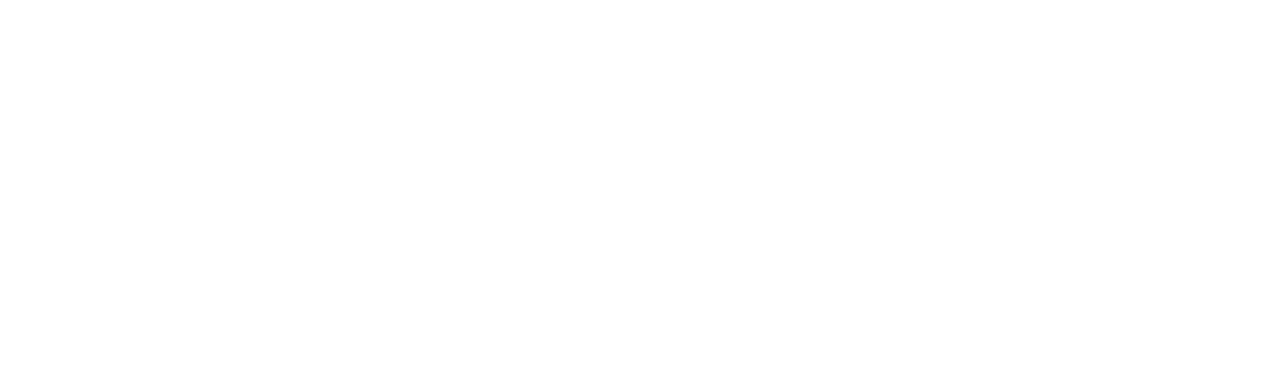
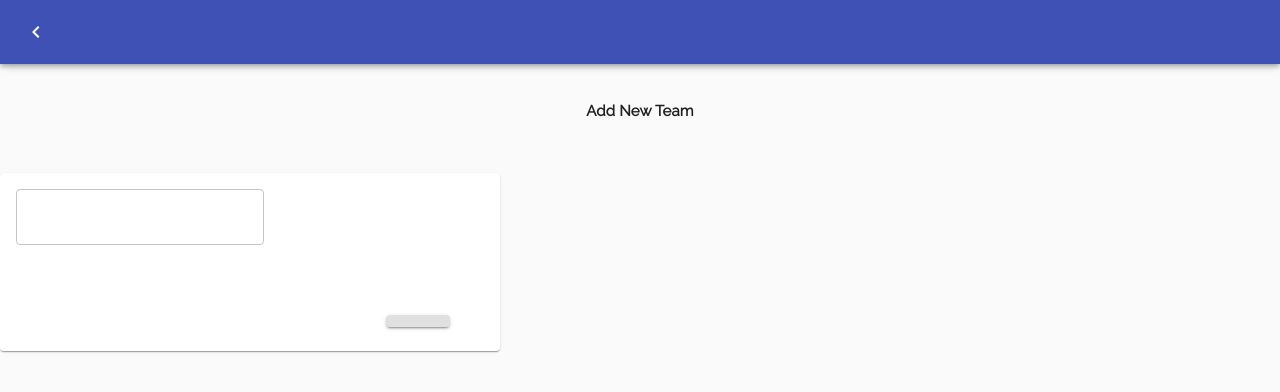
Before and after one commit to KevinKipkemei/Field-Management, a React (Create React App) app: page /Team in a window 1280 px wide. Shown: the top 392 px of the page. Built offline with nearby package versions, Linux system fonts and the light colour scheme.

Commit message:
Adding Team

```diff
--- a/package.json
+++ b/package.json
@@ -6,6 +6,7 @@
     "@material-ui/core": "^4.5.2",
     "@material-ui/icons": "^4.5.1",
     "firebase": "^7.4.0",
+    "prop-types": "^15.7.2",
     "react": "^16.11.0",
     "react-dom": "^16.11.0",
     "react-router-dom": "^5.1.2",
--- a/src/Routes.js
+++ b/src/Routes.js
@@ -2,6 +2,7 @@
 import {Route} from 'react-router-dom'
 import Schedule from './Schedule'
 import NavBar from './Navigation'
+import AddTeam from './Team'
 
 
 
@@ -10,6 +11,7 @@
             <div>
                 <Route exact path = "/Nav" component = {NavBar} />
                 <Route path = "/Schedule" component = {Schedule} />
+                <Route path = "/Team" component = {AddTeam} />
             </div>
         )
 }
--- a/src/Schedule.js
+++ b/src/Schedule.js
@@ -49,7 +49,7 @@
 }))
 
 
-const Schedule = (props) => {
+const Schedule = (props, {Date, Location, Job, Name}) => {
 
 
 const classes = useStyles();
@@ -95,12 +95,12 @@
            <Grid container justify = "center">
              <Card className = {classes.card}>
                 <div>
-               <    CardContent>
+               <CardContent>
                         <Avatar className = {classes.avatar} src = "./calendar.jpg"></Avatar>
-                        <TextField required id = "TeamName" name="Name" label="Team Name" variant = "outlined" margin = "normal" fullWidth/>
-                        <TextField required id = "FieldJob" name="Job" label="Job Type"  variant ="outlined" fullWidth/>
-                         <TextField required id = "Location" name="Location" label="Location" variant = "outlined" margin = "normal" fullWidth/>
-                         <TextField required id = "Date" name="Date" label="Date"  variant= "outlined"  fullWidth/>
+                        <TextField required id = "TeamName" name="Name" value = {Name}label="Team Name" variant = "outlined" margin = "normal" fullWidth/>
+                        <TextField required id = "FieldJob" name="Job" value = {Job} label="Job Type"  variant ="outlined" fullWidth/>
+                         <TextField required id = "Location" name="Location" value = {Location} label="Location" variant = "outlined" margin = "normal" fullWidth/>
+                         <TextField required id = "Date" name="Date" label="Date" value = {Date}  variant= "outlined"  fullWidth/>
                         <Button variant = "contained" color = '#1976d2' className = {classes.button} onClick = {addRec}> Schedule </Button>
                     </CardContent>
                 </div>
--- /dev/null
+++ b/src/Team.js
@@ -0,0 +1,92 @@
+import React from 'react';
+import PropTypes from 'prop-types';
+import AppBar from '@material-ui/core/AppBar';
+import Toolbar from '@material-ui/core/Toolbar';
+import { makeStyles } from '@material-ui/styles';
+import Grid from '@material-ui/core/Grid';
+import Card from '@material-ui/core/Card';
+import CardContent from '@material-ui/core/CardContent';
+import Button from '@material-ui/core/Button';
+import {db} from './Firebase';
+import Typography from '@material-ui/core/Typography';
+import TextField from '@material-ui/core/TextField'
+import { CssBaseline, IconButton } from '@material-ui/core'
+import KeyboardArrowLeftRounded from '@material-ui/icons/KeyboardArrowLeftOutlined'
+
+const useStyles = makeStyles( theme => ({
+
+    appBar:{
+        backgroundColor: '#1976d2'
+    },
+
+    form :{
+        marginTop: 100,
+        fontFamily: "Raleway",
+        fontWeight: "bold",
+        fontSize: 15
+    },
+
+    card :{
+        width: 500,
+        marginTop: 50
+    },
+
+    button :{
+        marginTop: 70,
+        marginLeft: 370
+    }
+}))
+
+
+
+const AddTeam = (props, {Name, Leader, Members}) => {
+
+const classes = useStyles();
+
+
+
+
+return(
+    <React.Fragment>
+        <div>
+            <div>
+                <CssBaseline/>
+                <AppBar position = "fixed" color="primary">
+                    <Toolbar>
+                        <IconButton color = "inherit" edge = "start">
+                            <KeyboardArrowLeftRounded/>
+                        </IconButton>
+                    </Toolbar>
+                </AppBar>
+            </div>
+            <div  className = {classes.form}>
+                <Typography className = {classes.form} align = "center">
+                    Add New Team
+                </Typography>
+                <Grid>
+                    <Grid cntainer justify = "center">
+                        <Card className = {classes.card}>
+                            <div>
+                            <CardContent>
+                                <TextField variant = "outlined"/>
+                                <Button variant = "contained" color = "#1976d2" className = {classes.button}></Button>
+                            </CardContent>
+                            </div>
+                        </Card>
+                    </Grid>
+                </Grid>
+            </div>
+        </div>
+    </React.Fragment>
+)
+};
+
+
+AddTeam.propTypes = {
+    Name: PropTypes.string.isRequired,
+    Leader: PropTypes.string.isRequired,
+    Members: PropTypes.string.isRequired
+};
+
+
+export default AddTeam;
```
